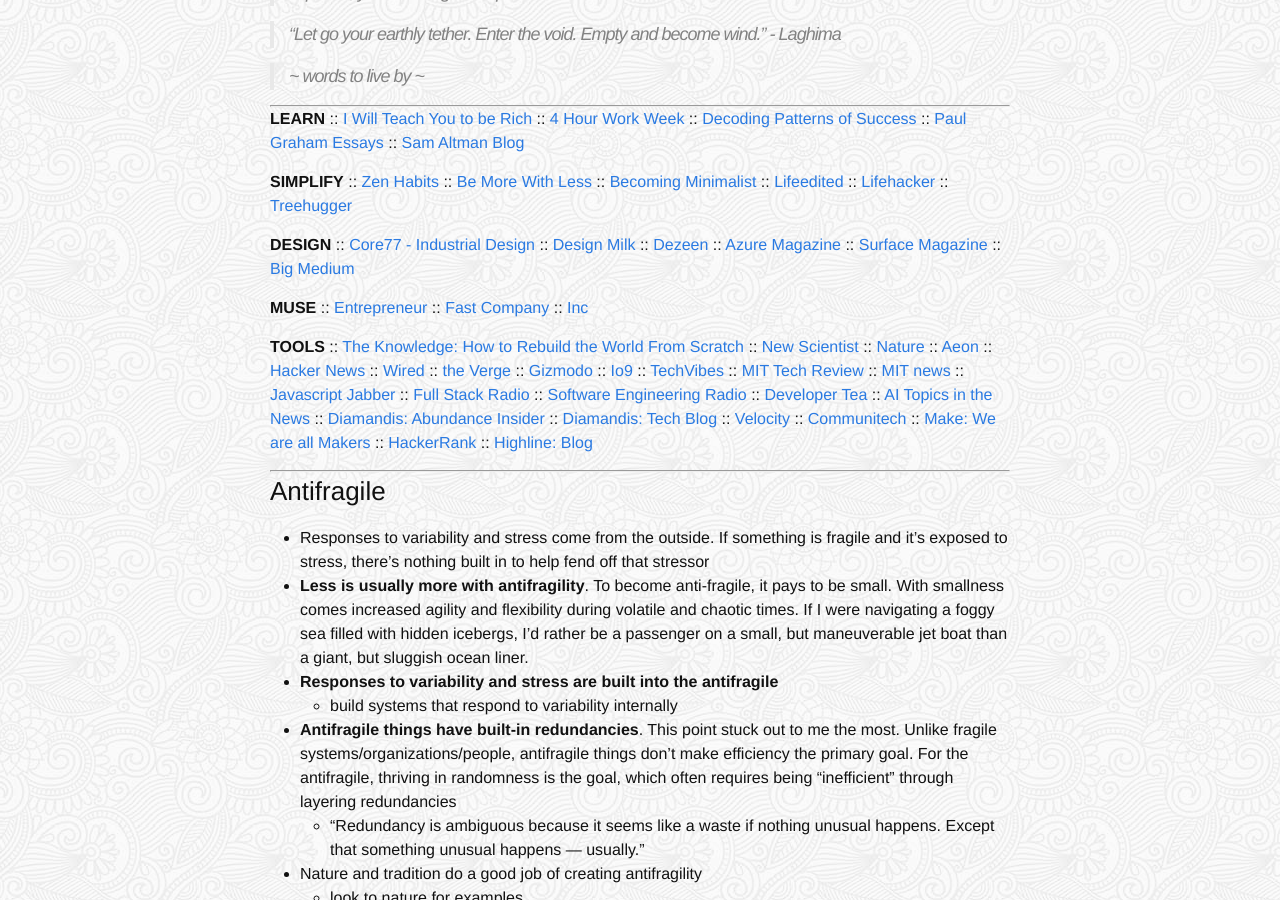
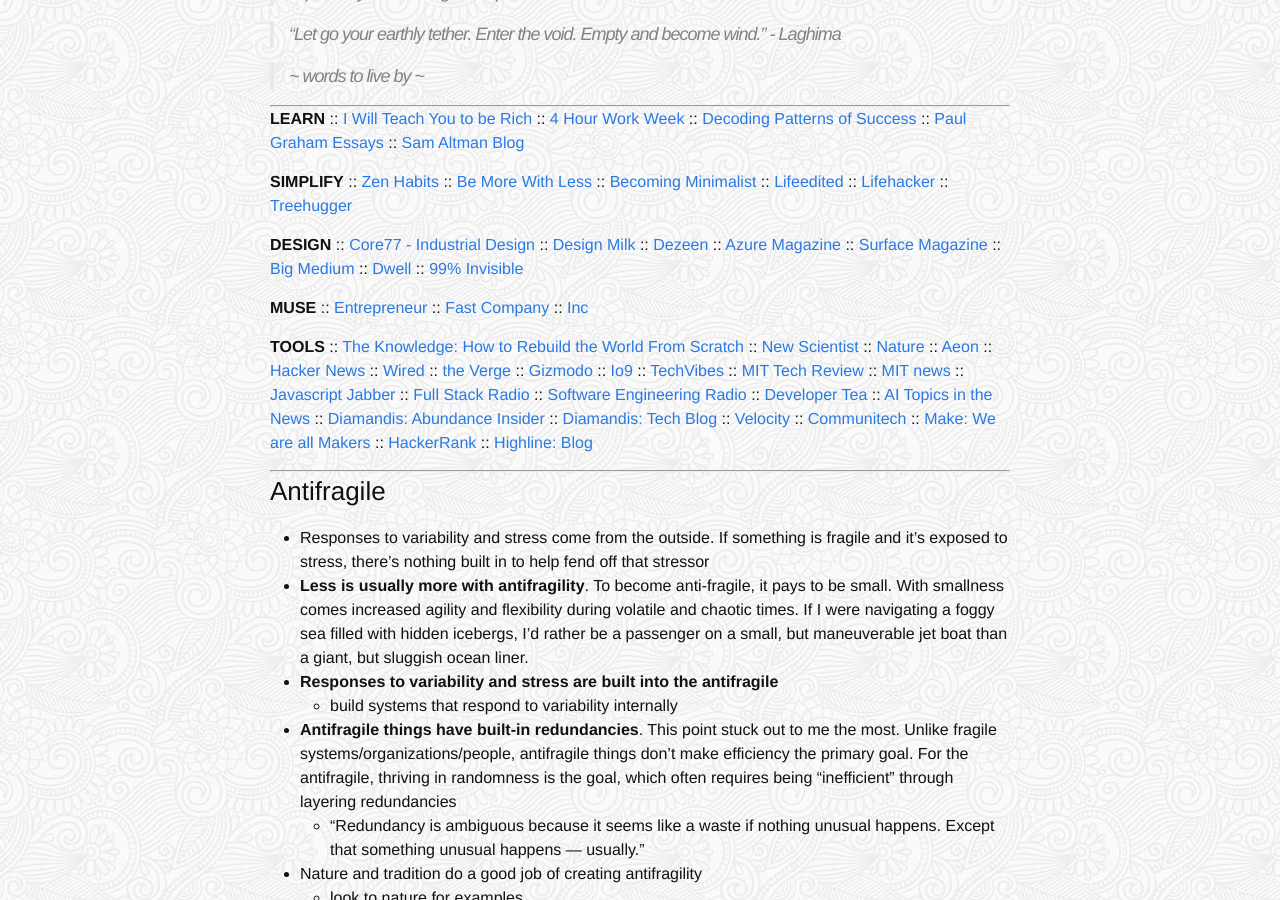
Before and after one commit to reinhardt021/reinhardt021.github.io, a Jekyll site: the page built from x.md, in a window 1280 px wide and 900 px high, scrolled down 956 px. Built offline with Jekyll 4.4.1, drawn with Linux system fonts in a browser that asks for light colours.

Commit message:
Added two more websites

```diff
--- a/x.md
+++ b/x.md
@@ -55,6 +55,8 @@
 :: <a href="https://www.azuremagazine.com/">Azure Magazine</a>
 :: <a href="http://www.surfacemag.com/">Surface Magazine</a>
 :: <a href="https://www.bigmedium.com/">Big Medium</a>
+:: <a href="https://www.dwell.com/">Dwell</a>
+:: <a href="https://99percentinvisible.org/episodes/">99% Invisible</a>
 
 **MUSE**
 :: <a href= "http://www.entrepreneur.com/">Entrepreneur</a>
```
